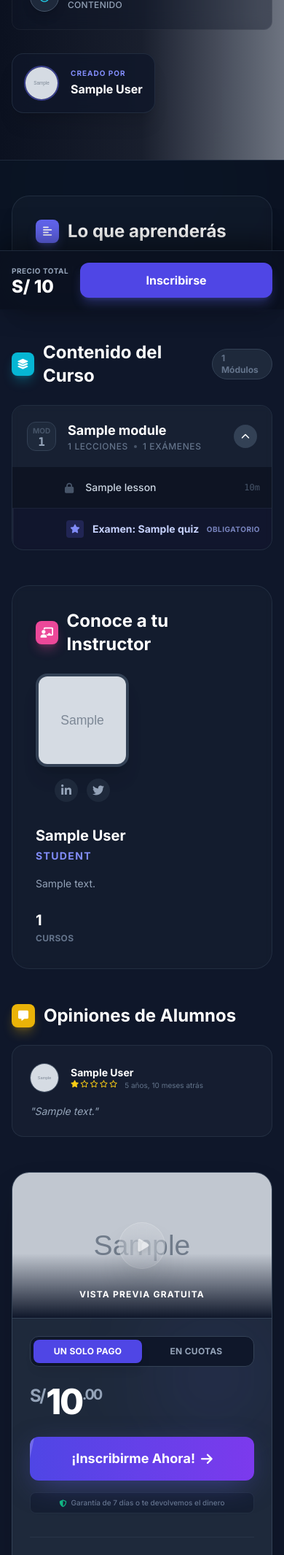
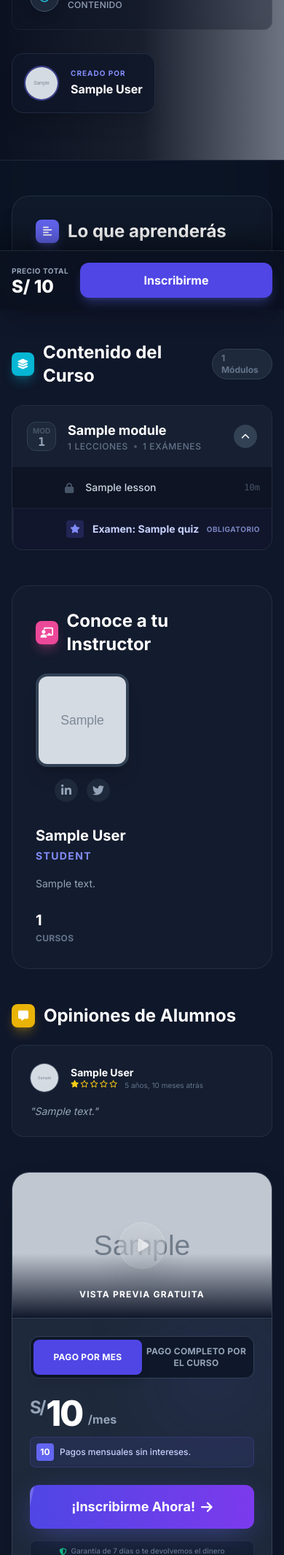
Before and after one commit to DfsSpooky/lms4, a Django app: a page that uses academy/templates/academy/course_detail.html in a window 390 px wide. Shown: the part 420-2551 px from the top of the page at 73% size. Run offline with Django 5.2, Linux system fonts and the light colour scheme; tables that the repository leaves empty hold one stand-in row (values such as "Sample post"); grey boxes marked "Sample" are stand-in pictures; some libraries are stand-ins or nearby versions.

Commit message:
Update payment UI labels/order and add upcoming countdown to mobile view
- Renamed "Cuotas" to "Pago por mes" and "Un Solo Pago" to "Pago completo por el curso" in course details and payment gateway.
- Reordered payment options to show Monthly first, then Full payment.
- Updated default selection logic to prioritize monthly payment if available.
- Refactored mobile footer in course details to support enrollment states and show countdown for upcoming courses.

```diff
--- a/academy/templates/academy/course_detail.html
+++ b/academy/templates/academy/course_detail.html
@@ -335,7 +335,7 @@
 
                             <div class="mb-6 relative z-10"
                                  x-data="{
-                                    pricingMode: 'full',
+                                    pricingMode: {{ course.allow_monthly_payment|yesno:"'monthly','full'" }},
                                     hasMonthly: {{ course.allow_monthly_payment|yesno:'true,false' }}
                                  }">
 
@@ -343,17 +343,17 @@
 
                                     <div x-show="hasMonthly" class="flex bg-slate-900 p-1 rounded-xl mb-6 border border-slate-700 w-full relative">
                                         <div class="absolute top-1 bottom-1 w-[calc(50%-4px)] bg-indigo-600 rounded-lg transition-all duration-300 shadow-lg"
-                                             :class="pricingMode === 'full' ? 'left-1' : 'left-[calc(50%+4px)]'"></div>
+                                             :class="pricingMode === 'monthly' ? 'left-1' : 'left-[calc(50%+4px)]'"></div>
 
+                                        <button @click="pricingMode = 'monthly'"
+                                                class="flex-1 py-2 text-xs font-bold uppercase tracking-wide relative z-10 transition-colors"
+                                                :class="pricingMode === 'monthly' ? 'text-white' : 'text-slate-400 hover:text-white'">
+                                            Pago por mes
+                                        </button>
                                         <button @click="pricingMode = 'full'"
                                                 class="flex-1 py-2 text-xs font-bold uppercase tracking-wide relative z-10 transition-colors"
                                                 :class="pricingMode === 'full' ? 'text-white' : 'text-slate-400 hover:text-white'">
-                                            Un Solo Pago
-                                        </button>
-                                        <button @click="pricingMode = 'monthly'"
-                                                class="flex-1 py-2 text-xs font-bold uppercase tracking-wide relative z-10 transition-colors"
-                                                :class="pricingMode === 'monthly' ? 'text-white' : 'text-slate-400 hover:text-white'">
-                                            En Cuotas
+                                            Pago completo por el curso
                                         </button>
                                     </div>
 
@@ -492,15 +492,56 @@
     </div>
 
     <div class="fixed bottom-0 left-0 right-0 p-4 bg-[#0B1120]/95 backdrop-blur-xl border-t border-slate-800 z-50 lg:hidden shadow-[0_-10px_40px_rgba(0,0,0,0.5)]">
-        <div class="flex items-center justify-between gap-4 max-w-7xl mx-auto">
+        {% if enrollment %}
+             {% if enrollment.status == 'approved' %}
+                 {% if course.is_upcoming %}
+                      <div class="w-full text-center">
+                           <button disabled class="w-full bg-slate-700 text-slate-400 font-bold py-3 rounded-xl cursor-not-allowed mb-2 border border-slate-600 shadow-inner flex items-center justify-center gap-2">
+                                <i class="fas fa-lock"></i> Acceso Bloqueado
+                           </button>
+                           <div x-data="courseCountdown('{{ course.launch_date|date:'Y-m-d H:i:s' }}')" class="flex justify-center gap-2 text-xs font-mono text-slate-400 bg-slate-900/50 p-2 rounded-lg">
+                                <span x-text="days + 'd'"></span> : <span x-text="hours + 'h'"></span> : <span x-text="minutes + 'm'"></span>
+                           </div>
+                      </div>
+                 {% else %}
+                      {% if course.course_type == 'seminar' and course.live_url %}
+                          <a href="{{ course.live_url }}" target="_blank" class="flex items-center justify-center w-full bg-red-600 hover:bg-red-500 text-white font-bold py-3 px-4 rounded-xl shadow-lg shadow-red-500/30 transition-colors gap-2">
+                               <i class="fas fa-video"></i> Unirse al Live
+                          </a>
+                      {% else %}
+                          <a href="{% url 'academy:dashboard' %}" class="flex items-center justify-center w-full bg-emerald-600 hover:bg-emerald-500 text-white font-bold py-3 px-4 rounded-xl shadow-lg shadow-emerald-500/30 transition-colors gap-2">
+                               <i class="fas fa-play-circle"></i> Ir al Aula Virtual
+                          </a>
+                      {% endif %}
+                 {% endif %}
+             {% elif enrollment.status == 'review' %}
+                 <div class="w-full bg-blue-500/10 border border-blue-500/20 rounded-xl p-3 text-center">
+                      <p class="text-blue-400 font-bold text-sm">Validando tu pago...</p>
+                 </div>
+             {% else %}
+                 <a href="{% url 'academy:payment_gateway' enrollment.id %}" class="block w-full text-center bg-amber-500 hover:bg-amber-400 text-slate-900 font-bold py-3 px-4 rounded-xl shadow-lg shadow-amber-500/20 transition-colors">
+                      Completar Pago
+                 </a>
+             {% endif %}
+        {% else %}
+            <div class="flex flex-col gap-2">
+                 <div class="flex items-center justify-between gap-4 max-w-7xl mx-auto w-full">
                     <div>
                         <p class="text-[10px] text-slate-400 uppercase font-bold tracking-wider mb-0.5">Precio Total</p>
                         <p class="text-2xl font-black text-white leading-none">{% if course.price > 0 %}S/ {{ course.price|floatformat:0 }}{% else %}Gratis{% endif %}</p>
                     </div>
                     <a href="{% url 'academy:enroll_step1' course.slug %}" class="flex-1 bg-indigo-600 hover:bg-indigo-500 text-white font-bold py-3 px-4 rounded-xl text-center shadow-lg shadow-indigo-500/30 transition-colors">
-                Inscribirse
+                        {% if course.is_upcoming %}Pre-inscribirme{% else %}Inscribirme{% endif %}
                     </a>
                 </div>
+
+                {% if course.is_upcoming %}
+                     <div x-data="courseCountdown('{{ course.launch_date|date:'Y-m-d H:i:s' }}')" class="flex justify-center gap-2 text-xs font-mono text-slate-400 bg-slate-900/50 p-1 rounded-lg">
+                          Lanzamiento en: <span x-text="days + 'd'"></span> : <span x-text="hours + 'h'"></span> : <span x-text="minutes + 'm'"></span>
+                     </div>
+                {% endif %}
+            </div>
+        {% endif %}
     </div>
 
 </div>
```
Also changed, not shown: academy/templates/academy/payment_gateway.html (+15 -15 lines). Lines whose indentation alone changed are shown as unchanged.
